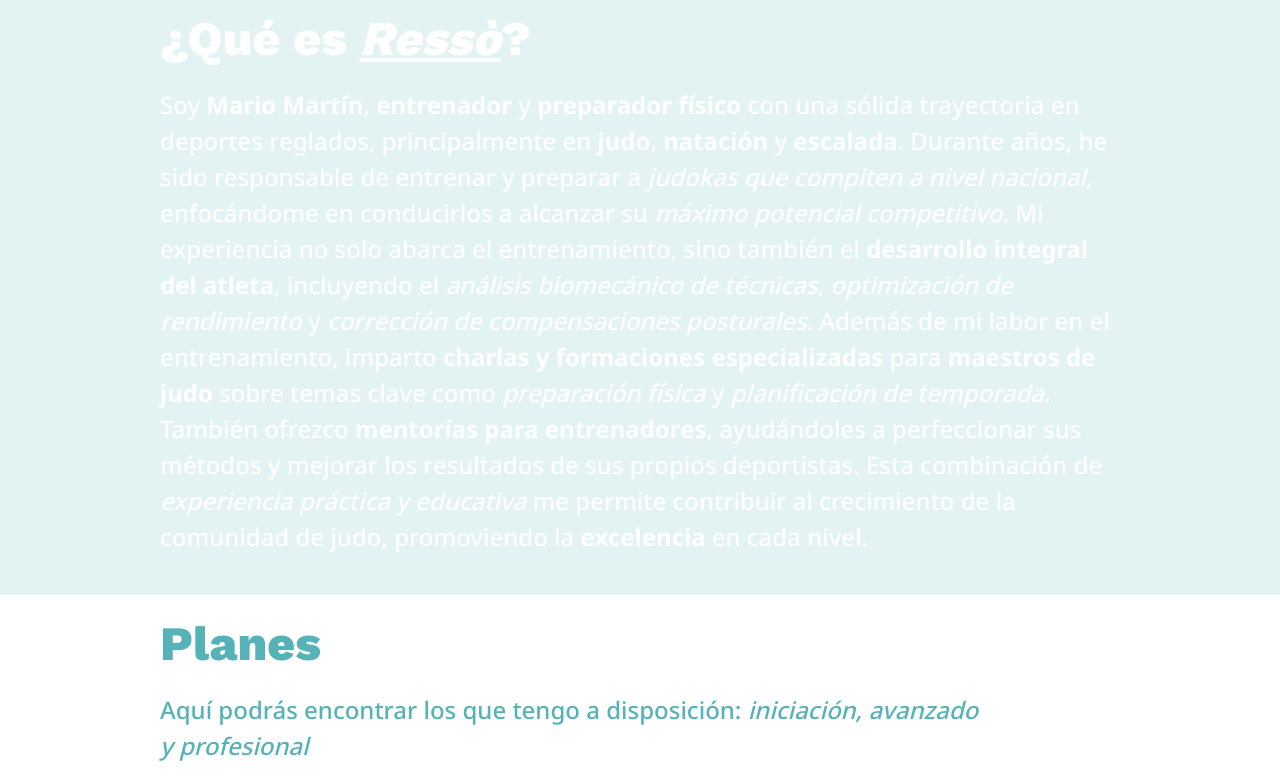
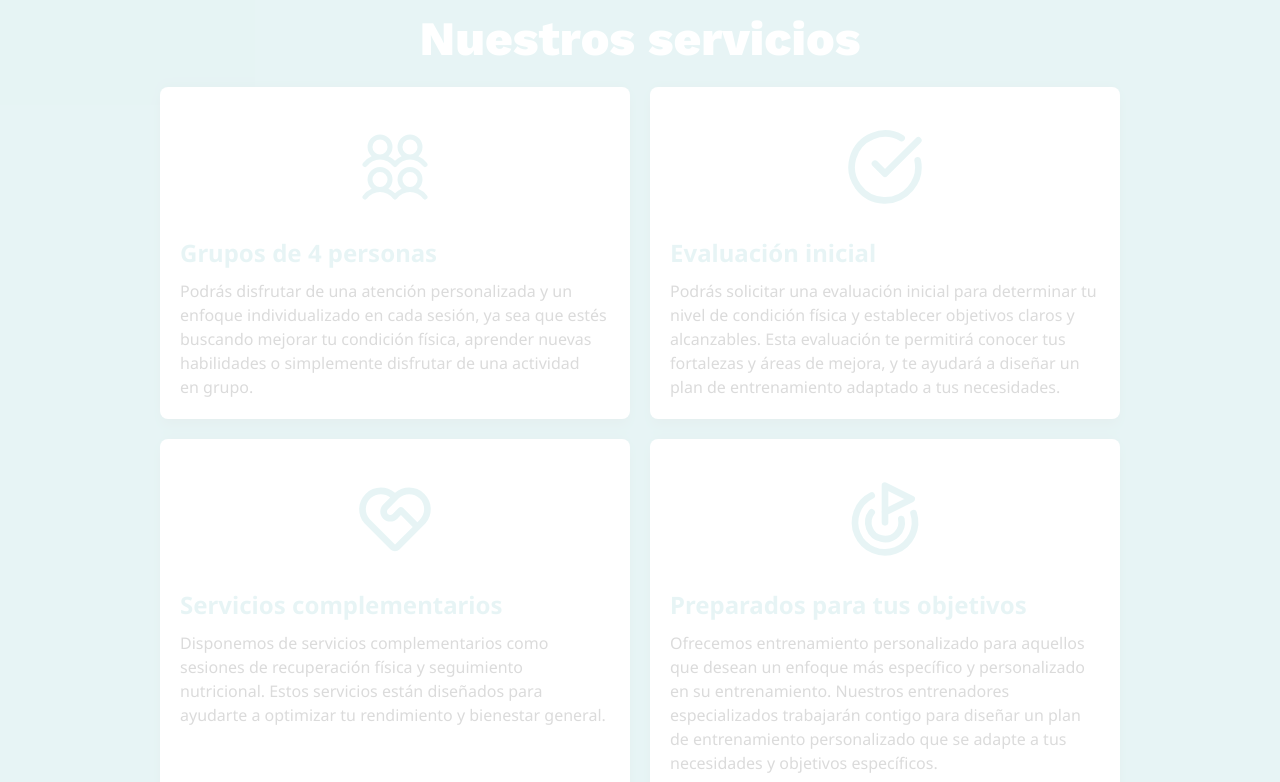
Before and after one commit to santimb96/resso-centre-entrenament, a Next.js app: page / in a window 1280 px wide. Shown: the part 900-1682 px from the top of the page. Built offline with nearby package versions, Linux system fonts and the light colour scheme; what tailwindcss-animated would draw is missing.

Commit message:
[feat]: created services section // changed contact me component

```diff
--- /dev/null
+++ b/app/aboutUs/page.jsx
@@ -0,0 +1,7 @@
+export default function AboutUs() {
+  return (
+    <div>
+      <h1 className="mt-40">About Us</h1>
+    </div>
+  )
+}
--- a/app/components/contact.jsx
+++ b/app/components/contact.jsx
@@ -10,24 +10,24 @@ export default function Contact () {
       <div className={`${WIDTH_LAYOUT} flex flex-col justify-center items-center gap-5`}>
         <TitleSection title='Contacto' />
         <div className='w-full h-full flex flex-col items-center justify-start gap-2.5'>
-          <div className='p-2.5 w-2/4 flex flex-col justify-start items-start gap-2.5'>
+          <div className='p-2.5 w-full sm:w-3/4 lg:w-2/4 flex flex-col justify-start items-start gap-2.5'>
             <div className='w-full text-center'>
               <TextComponent text='Puedes contactarme por las siguientes vías:' textColor='primary' margin='mb-5' />
             </div>
             <a href='https://www.instagram.com/pfisic_mario/' target='_blank' className='text-[1rem] md:text-[1.25rem] border border-primary rounded-md font-bold w-full flex flex-row gap-2.5 items-center justify-center lg:min-w-min px-5 py-2.5 text-accent bg-primary hover:shadow-md duration-150 hover:text-primary hover:bg-accent ease-in-out'>
-              <span className='min-w-8 min-h-8 flex items-center'>
+              <span className='min-w-6 w-6 min-h-6 h-6 md:min-w-8 md:min-h-8 flex items-center'>
                 <Instagram size={40} />
               </span>
               <span>@ressocentreentrenament</span>
             </a>
             <a href='https://wa.me/673467364' target='_blank' className='text-[1rem] md:text-[1.25rem] border border-primary rounded-md font-bold w-full flex flex-row gap-2.5 items-center justify-center lg:min-w-min px-5 py-2.5 text-accent bg-primary hover:shadow-md duration-150 hover:text-primary hover:bg-accent ease-in-out'>
-              <span className='min-w-8 min-h-8 flex items-center'>
+              <span className='min-w-6 w-6 min-h-6 h-6 md:min-w-8 md:min-h-8 flex items-center'>
                 <Whatsapp size={40} />
               </span>
-              <span>Mario | Ressò - Centre d'entrenament</span>
+              <span>Ressò - Centre d'entrenament</span>
             </a>
             <a href='https://www.instagram.com/pfisic_mario/' target='_blank' className='text-[1rem] md:text-[1.25rem] border border-primary rounded-md font-bold w-full flex flex-row gap-2.5 items-center justify-center lg:min-w-min px-5 py-2.5 text-accent bg-primary hover:shadow-md duration-150 hover:text-primary hover:bg-accent ease-in-out'>
-              <span className='min-w-8 min-h-8 flex items-center'>
+              <span className='min-w-6 w-6 min-h-6 h-6 md:min-w-8 md:min-h-8 flex items-center'>
                 <Mail size={40} />
               </span>
               <span>atencion@ressocentreentrenament.com</span>
--- a/app/components/icons.jsx
+++ b/app/components/icons.jsx
@@ -3,10 +3,14 @@ import { FaInstagram, FaRegClock, FaTiktok, FaWhatsapp, FaYoutube } from 'react-
 import { FaArrowRight, FaArrowUp, FaSquareFacebook } from 'react-icons/fa6'
 import { IoMdCheckmarkCircle, IoMdCloseCircle } from 'react-icons/io'
 import { IoCalendarOutline, IoCloseOutline } from 'react-icons/io5'
-import { LuMouse } from 'react-icons/lu'
+import { LuCircleCheckBig, LuGoal, LuMouse } from 'react-icons/lu'
 import { MdOutlineEmail, MdOutlinePlace } from 'react-icons/md'
-import { RiPriceTag3Line } from 'react-icons/ri'
+import { PiUsersFour } from 'react-icons/pi'
+import { RiPriceTag3Line, RiServiceLine } from 'react-icons/ri'
 import { RxCaretDown, RxHamburgerMenu } from 'react-icons/rx'
+
+
+
 
 export function Hamburger ({size = 24}) {
   return <RxHamburgerMenu size={size} />
@@ -83,3 +87,19 @@ export function Whatsapp ({size = 24}) {
 export function PriceTag ({size = 24}) {
   return <RiPriceTag3Line size={size} />
 }
+
+export function Users ({size = 24}) {
+  return <PiUsersFour size={size} />
+}
+
+export function HealthCheck ({size = 24}) {
+  return <LuCircleCheckBig size={size} />
+}
+
+export function Services ({size = 24}) {
+  return <RiServiceLine size={size} />
+}
+
+export function Goal ({size = 24}) {
+  return <LuGoal size={size} />
+}
--- /dev/null
+++ b/app/components/servicesComponents/serviceCard.jsx
@@ -0,0 +1,17 @@
+import { Goal, HealthCheck, Services, Users } from '../icons'
+
+export default function ServiceCard ({props}) {
+  const { title, description, icon } = props
+  return (
+    <aside className="flex flex-col gap-2.5 p-5 bg-primary rounded-lg shadow-custom w-full">
+      <div className="w-full min-h-1/4 flex items-center justify-center text-accent my-5">
+        {icon === 'Users' && <Users size={80} />}
+        {icon === 'Goal' && <Goal size={80} />}
+        {icon === 'HealthCheck' && <HealthCheck size={80} />}
+        {icon === 'Services' && <Services size={80} />}
+      </div>
+      <h3 className="text-accent text-2xl font-bold">{title}</h3>
+      <p className="text-pretty font-normal">{description}</p>
+    </aside>
+  )
+}
--- /dev/null
+++ b/app/components/servicesComponents/services.jsx
@@ -0,0 +1,14 @@
+import TitleSection from '../common/TitleSection'
+import ServicesList from './servicesList'
+export default function Services () {
+  return (
+    <section id='quien-soy' className='-z-50 scrollAppear flex flex-col justify-center items-center gap-5 scroll-m-24 bg-accent px-2.5 pb-5'>
+      <div className='w-full mt-20 md:mt-40 md:w-[85vw] lg:w-[80vw] xl:w-[75vw] 2xl:w-[70vw]'>
+        <div className='w-full text-center mb-5'>
+          <TitleSection title='Nuestros servicios' />
+        </div>
+        <ServicesList />
+      </div>
+    </section>
+  )
+}
--- /dev/null
+++ b/app/components/servicesComponents/servicesList.jsx
@@ -0,0 +1,11 @@
+import { SERVICES } from '@/constants/vars'
+import ServiceCard from './serviceCard'
+export default function ServicesList () {
+  return (
+    <div className='grid grid-cols-1 sm:grid-cols-2 2xl:grid-cols-4 gap-5'>
+      {SERVICES.map((service, index) => (
+        <ServiceCard key={index} props={service} />
+      ))}
+    </div>
+  )
+}
--- a/app/constants/vars.js
+++ b/app/constants/vars.js
@@ -29,6 +29,33 @@ const MENU = [
     id: 5,
     name: 'Contacto',
     href: '#contacto'
+  }
+]
+
+const SERVICES = [
+  {
+    id: 1,
+    title: 'Grupos de 4 personas',
+    description: 'Podrás disfrutar de una atención personalizada y un enfoque individualizado en cada sesión, ya sea que estés buscando mejorar tu condición física, aprender nuevas habilidades o simplemente disfrutar de una actividad en grupo.',
+    icon: 'Users'
+  },
+  {
+    id: 2,
+    title: 'Evaluación inicial',
+    description: 'Podrás solicitar una evaluación inicial para determinar tu nivel de condición física y establecer objetivos claros y alcanzables. Esta evaluación te permitirá conocer tus fortalezas y áreas de mejora, y te ayudará a diseñar un plan de entrenamiento adaptado a tus necesidades.',
+    icon: 'HealthCheck'
+  },
+  {
+    id: 3,
+    title: 'Servicios complementarios',
+    description: 'Disponemos de servicios complementarios como sesiones de recuperación física y seguimiento nutricional. Estos servicios están diseñados para ayudarte a optimizar tu rendimiento y bienestar general.',
+    icon: 'Services'
+  },
+  {
+    id: 4,
+    title: 'Preparados para tus objetivos',
+    description: 'Ofrecemos entrenamiento personalizado para aquellos que desean un enfoque más específico y personalizado en su entrenamiento. Nuestros entrenadores especializados trabajarán contigo para diseñar un plan de entrenamiento personalizado que se adapte a tus necesidades y objetivos específicos.',
+    icon: 'Goal'
   }
 ]
 
@@ -226,4 +253,4 @@ const TEACHERS = [
   }
 ]
 
-export { MENU, PACK_LIST, PERSONAL_INFO, TEACHERS, WIDTH_LAYOUT, WORKSHOPS }
+export { MENU, PACK_LIST, PERSONAL_INFO, SERVICES, TEACHERS, WIDTH_LAYOUT, WORKSHOPS }
--- a/app/page.jsx
+++ b/app/page.jsx
@@ -2,14 +2,14 @@ import Contact from '@/components/contact'
 import Plans from '@/components/plans'
 import Presentation from '@/components/presentation'
 import Sponsors from '@/components/sponsors'
-import WhoIAm from '@/components/whoIAm'
 import WorkshopsSection from '@/components/workshopComponents/workshopsSection'
 import GoToPlans from './components/goToPlans'
+import Services from './components/servicesComponents/services'
 export default function Home() {
   return (
     <section className='relative flex flex-col w-full'>
       <Presentation />
-      <WhoIAm />
+      <Services />
       <Plans />
       <WorkshopsSection />
       <Sponsors />
```
